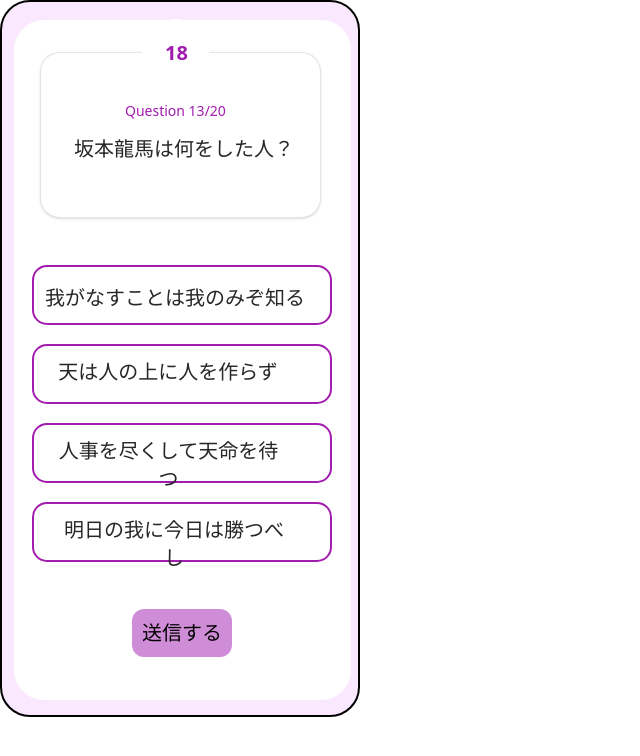
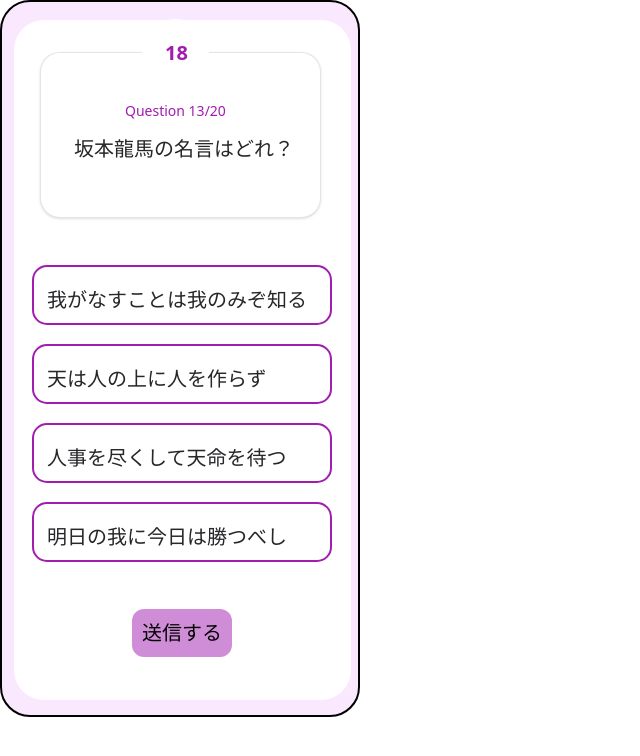
Before and after one commit to yuto33547/react-Quiz, a React (Create React App) app in the folder react-quiz/: page / in a window 1280 px wide. Shown: the top 756 px of the page, without its empty margins (0-640 px from the left). Built offline with nearby package versions, Linux system fonts and the light colour scheme.

Commit message:
クイズ画面のHTML CSSを作成
クイズ画面をFigmaの通りに作成
※デバイスによって崩れるかも

```diff
--- /dev/null
+++ b/react-quiz/src/components/Quiz/ AnswerOption.tsx
@@ -0,0 +1,15 @@
+import React from "react";
+
+function AnswerOption({ text, top }) {
+  return (
+    <div className="AnswerOption" style={{ position: "absolute", top: top }}>
+      <div className="Rectangle5 w-[300px] h-[60px] left-0 top-0 absolute bg-white rounded-[15px] border-2 border-fuchsia-700 overflow-hidden">
+        <div className=" left-[13px] top-[19px] absolute text-center text-zinc-800 text-xl font-medium font-['DM Sans']">
+          {text}
+        </div>
+      </div>
+    </div>
+  );
+}
+
+export default AnswerOption;
--- a/react-quiz/src/components/Quiz/Quiz.tsx
+++ b/react-quiz/src/components/Quiz/Quiz.tsx
@@ -1,4 +1,5 @@
 import React from "react";
+import AnswerOption from "./ AnswerOption.tsx";
 
 function Quiz() {
   return (
@@ -16,34 +17,18 @@ function Quiz() {
           Question 13/20
         </div>
         <div className=" left-[60px] top-[115px] absolute text-center text-zinc-800 text-xl font-medium font-['DM Sans']">
-          坂本龍馬は何をした人？
+          坂本龍馬の名言はどれ？
         </div>
-        <div className="Come w-[300px] h-[60px] left-[18px] top-[245px] absolute">
-          <div className="Rectangle5 w-[300px] h-[60px] left-0 top-0 absolute bg-white rounded-[15px] border-2 border-fuchsia-700" />
-          <div className=" left-[13px] top-[19px] absolute text-center text-zinc-800 text-xl font-medium font-['DM Sans']">
-            我がなすことは我のみぞ知る
-          </div>
+        <div
+          className="AnswerOptions left-[18px]"
+          style={{ position: "relative" }}
+        >
+          <AnswerOption text="我がなすことは我のみぞ知る" top="245px" />
+          <AnswerOption text="天は人の上に人を作らず" top="324px" />
+          <AnswerOption text="人事を尽くして天命を待つ" top="403px" />
+          <AnswerOption text="明日の我に今日は勝つべし" top="482px" />
         </div>
-        <div className="Comes w-[300px] h-[60px] left-[18px] top-[324px] absolute">
-          <div className="Rectangle5 w-[300px] h-[60px] left-0 top-0 absolute bg-white rounded-[15px] border-2 border-fuchsia-700" />
-          <div className=" w-[222px] h-8 left-[25px] top-[14px] absolute text-center text-zinc-800 text-xl font-medium font-['DM Sans']">
-            天は人の上に人を作らず
-            <br />
-          </div>
-        </div>
-        <div className="AreComing w-[300px] h-[60px] left-[18px] top-[403px] absolute">
-          <div className="Rectangle5 w-[300px] h-[60px] left-0 top-0 absolute bg-white rounded-[15px] border-2 border-fuchsia-700" />
-          <div className=" w-[221px] h-[30px] left-[26px] top-[14px] absolute text-center text-zinc-800 text-xl font-medium font-['DM Sans']">
-            人事を尽くして天命を待つ
-            <br />
-          </div>
-        </div>
-        <div className="Came w-[300px] h-[60px] left-[18px] top-[482px] absolute">
-          <div className="Rectangle5 w-[300px] h-[60px] left-0 top-0 absolute bg-white rounded-[15px] border-2 border-fuchsia-700" />
-          <div className=" w-[230px] h-[30px] left-[27px] top-[14px] absolute text-center text-zinc-800 text-xl font-medium font-['DM Sans']">
-            明日の我に今日は勝つべし
-          </div>
-        </div>
+
         <div className="Button p-2.5 left-[118px] top-[589px] absolute bg-fuchsia-700 bg-opacity-50 rounded-xl justify-center items-center gap-2.5 inline-flex">
           <div className=" text-center text-black text-xl font-medium font-['DM Sans']">
             送信する
```
